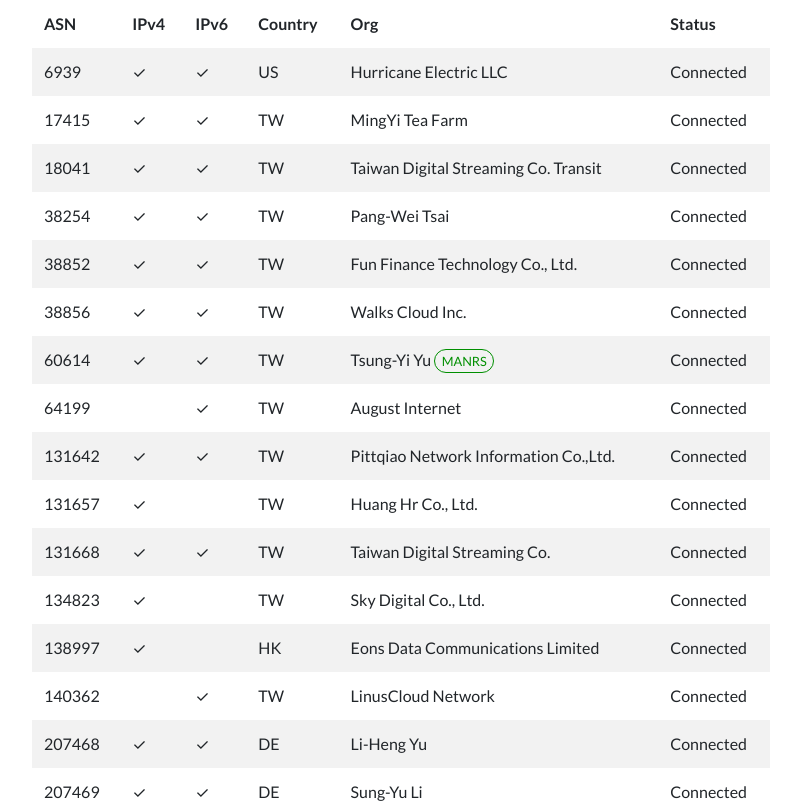
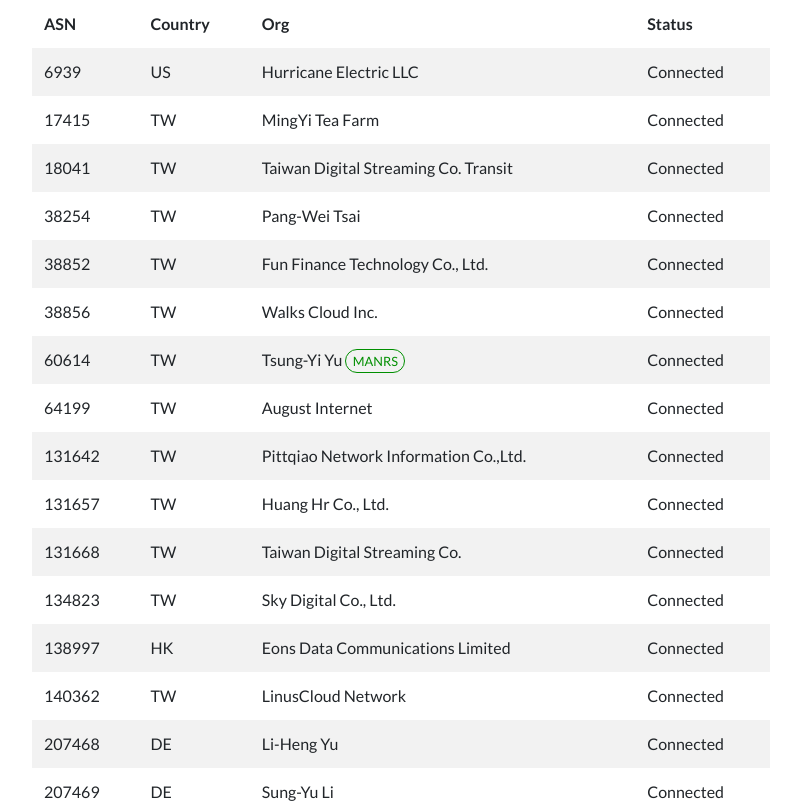
Before and after one commit to STU-IX/stuix.io, a Nuxt app: page /members in a window 1280 px wide. Shown: the top 803 px of the page, without its empty margins (239-1040 px from the left). Built offline with nearby package versions, Linux system fonts and the light colour scheme; what vue-konami would draw is missing.

Commit message:
Removed IP version for members

```diff
--- a/pages/members.vue
+++ b/pages/members.vue
@@ -1,12 +1,6 @@
 <template>
   <div id="members-container" class="container">
     <b-table borderless striped :items="members" :fields="fields">
-      <template #cell(IPv4)="data">
-        <span v-show="data.value">✓</span>
-      </template>
-      <template #cell(IPv6)="data">
-        <span v-show="data.value">✓</span>
-      </template>
       <template #cell(Org)="data">
         <span>{{ data.value }} <a v-show="data.item.MANRS" class="tag" href="https://www.manrs.org/" target="_blank">MANRS</a></span>
       </template>
@@ -24,7 +18,7 @@ export default {
       page: '/members/',
       title: 'Members',
       members: m,
-      fields: ['ASN', 'IPv4', 'IPv6', 'Country', 'Org', 'Status']
+      fields: ['ASN', 'Country', 'Org', 'Status']
     }
   },
   mounted() {
```
